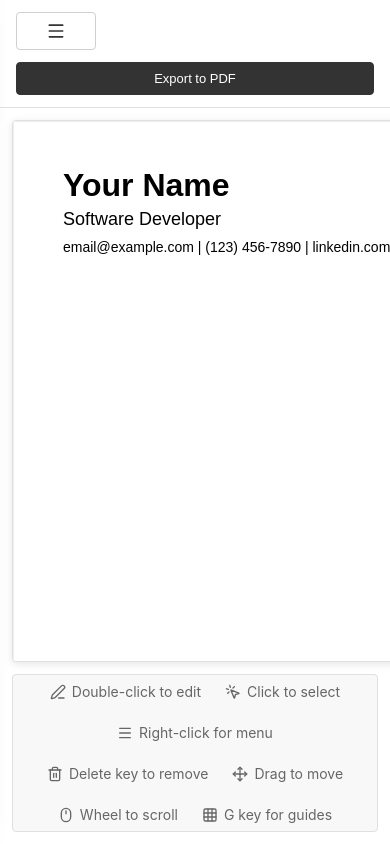
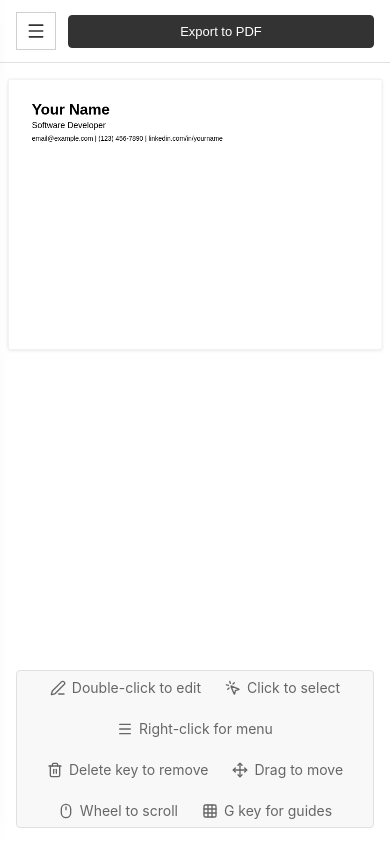
Before and after one commit to thisisharsh7/Resume-Builder-using-Konva, a website: page index.html in a window 390 px wide. Drawn offline with nearby package versions, Linux system fonts and the light colour scheme.

Commit message:
fix:resuem view

```diff
--- a/app.js
+++ b/app.js
@@ -1914,12 +1914,57 @@ class ResumeBuilder {
             }, 100);
         }
 
-        // Handle window resize
-        window.addEventListener('resize', () => {
+        // Handle window resize and canvas scaling
+        const updateCanvasScale = () => {
             if (window.innerWidth > 1020 && this.sidebarOpen) {
                 closeSidebar();
             }
-        });
+
+            // Update canvas scaling for mobile/tablet view
+            this.updateResponsiveScale();
+        };
+
+        window.addEventListener('resize', updateCanvasScale);
+
+        // Initial scale setup
+        setTimeout(() => {
+            this.updateResponsiveScale();
+        }, 100);
+    }
+
+    updateResponsiveScale() {
+        const container = document.getElementById('container');
+        if (!container || !this.stage) return;
+
+        // Reset any existing transform first
+        container.style.transform = '';
+
+        // Get the actual canvas width (800px by default)
+        const canvasWidth = this.stage.width();
+
+        // For mobile and tablet views (≤1020px)
+        if (window.innerWidth <= 1020) {
+            // Calculate available width with padding
+            const padding = window.innerWidth <= 768 ? 16 : 32; // Less padding on mobile
+            const availableWidth = window.innerWidth - padding;
+
+            // Calculate scale to fit canvas in available space
+            const scale = Math.min(availableWidth / canvasWidth, 1);
+
+            // Apply transform with proper scaling
+            container.style.transform = `scale(${scale})`;
+            container.style.transformOrigin = 'top center';
+
+            // Adjust container margins for centering
+            const scaledWidth = canvasWidth * scale;
+            const sideMargin = Math.max(0, (window.innerWidth - scaledWidth) / 2);
+            container.style.marginLeft = `${sideMargin}px`;
+            container.style.marginRight = `${sideMargin}px`;
+        } else {
+            // Desktop view - no scaling needed
+            container.style.marginLeft = 'auto';
+            container.style.marginRight = 'auto';
+        }
     }
 
     rgbToHex(rgb) {
--- a/index.html
+++ b/index.html
@@ -16,7 +16,7 @@
     <div class="app">
         <header class="header">
             <div class="header-left">
-                <button id="sidebarToggle" class="btn sidebar-toggle" style="display: none;">
+                <button id="sidebarToggle" class=" sidebar-toggle" style="display: none;">
                     <i data-lucide="menu" style="width: 20px; height: 20px;"></i>
                 </button>
                 <h1>Interactive Resume Builder</h1>
--- a/styles.css
+++ b/styles.css
@@ -244,9 +244,6 @@ body {
     overflow: hidden;
 }
 
-.konvajs-content:hover {
-    /* Clean hover - no shadow */
-}
 
 /* Inline editor styles for better UX */
 #inlineEditor {
@@ -308,6 +305,7 @@ body {
 
 input[type="range"] {
     -webkit-appearance: none;
+    appearance: none;
     width: 100%;
     height: 4px;
     border-radius: 2px;
@@ -453,25 +451,19 @@ input[type="color"] {
     .main-content {
         flex-direction: column;
     }
-
     .canvas-container {
-        padding: 12px;
-        overflow-x: auto;
-        overflow-y: auto;
-        -webkit-overflow-scrolling: touch;
-        position: relative;
-        width: 100%;
+        padding: 16px;
     }
-
     #container {
-        min-width: 800px;
+        width: 800px;
+        max-width: none;
         margin: 0 auto;
         box-shadow: 0 2px 8px rgba(0, 0, 0, 0.1);
+        transform-origin: top center;
     }
 
     .header {
         padding: 12px 16px;
-        flex-wrap: wrap;
         gap: 12px;
     }
 
```
